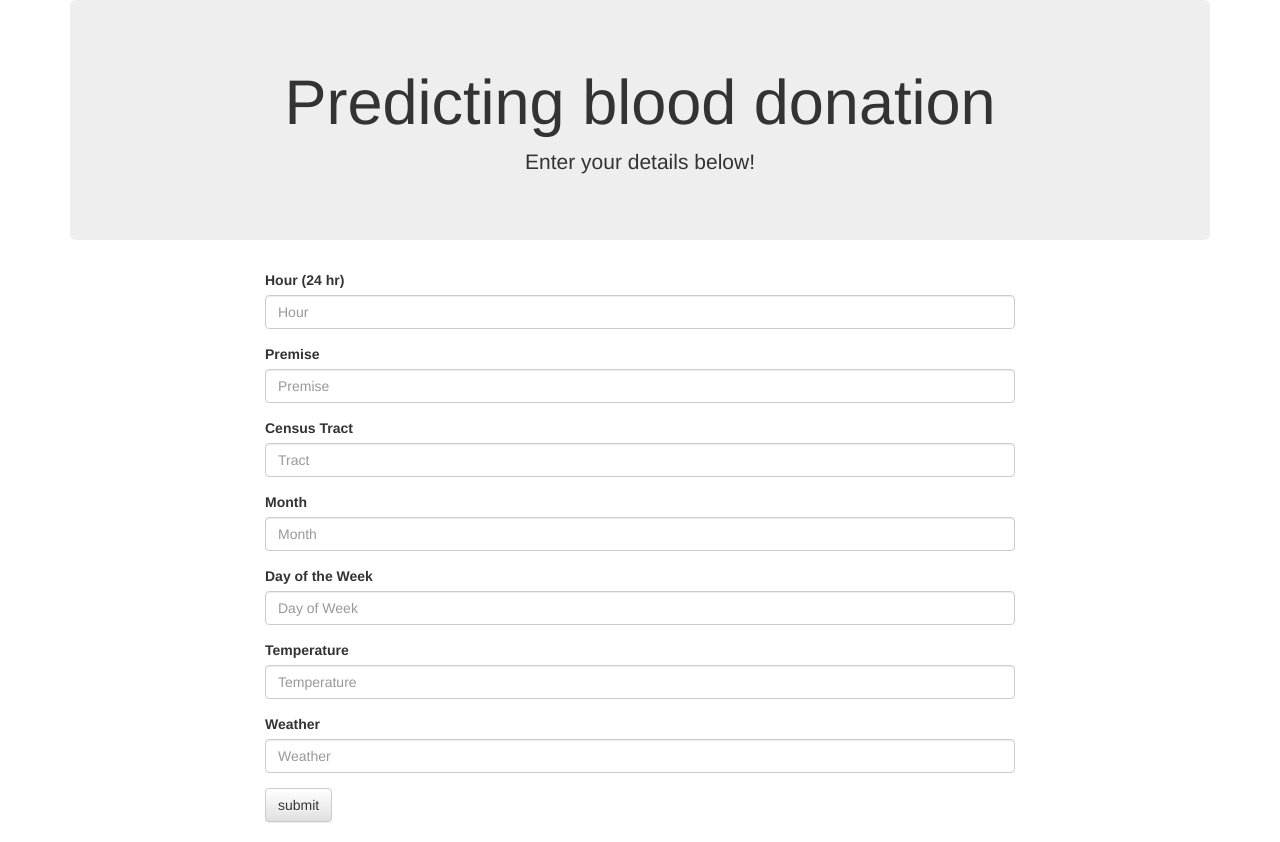
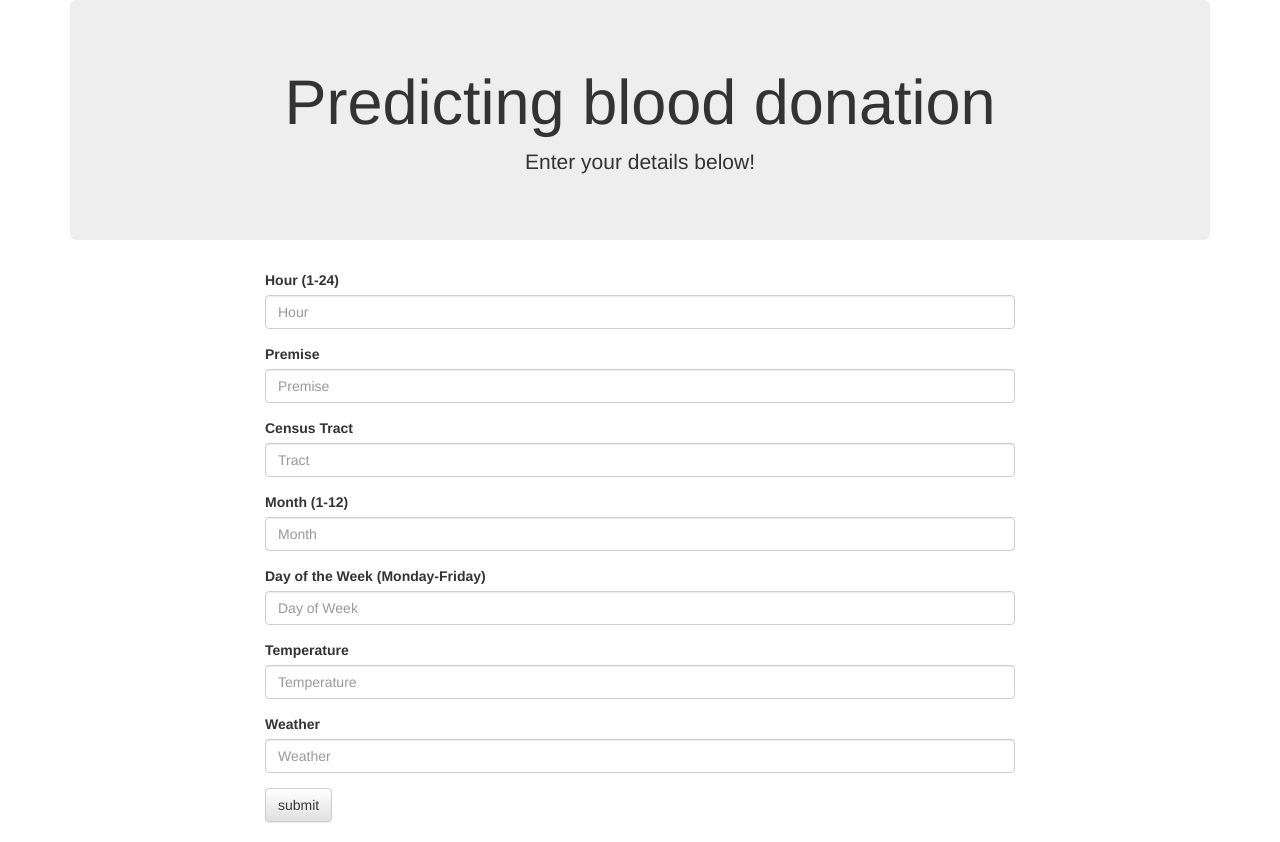
Before and after one commit to florin-vasiliu/Houston-Crime-Analysis, a Flask app: page / in a window 1280 px wide. Run offline with Flask 2, Linux system fonts and the light colour scheme; parts of the project's set-up code (start-up, migrations or seed data) failed here and were passed over; some libraries are stand-ins or nearby versions.

Commit message:
fixed html and app inputs)

```diff
--- a/webpage/app.py
+++ b/webpage/app.py
@@ -27,12 +27,12 @@ def home():
 
     if request.method == "POST":
         hour = int(request.form["hour"])
-        premise = int(request.form["premise"])
+        premise = request.form["premise"]
         tract = int(request.form["tract"])
         month = int(request.form["month"])
-        dayofweek = int(request.form["dayofweek"])
+        dayofweek = request.form["dayofweek"]
         temperature = int(request.form["temperature"])
-        weather = int(request.form["weather"])
+        weather = request.form["weather"]
 
 
         # data must be converted to df with matching feature names before predict
--- a/webpage/templates/index.html
+++ b/webpage/templates/index.html
@@ -23,7 +23,7 @@
                 <div class="col-md-offset-2 col-md-8">
                     <form method="POST" action="/" role="form", name="donationform">
                         <div class="form-group">
-                            <label>Hour (24 hr)</label>
+                            <label>Hour (1-24)</label>
                             <input type="text" class="form-control" name="hour" placeholder="Hour">
                         </div>
                         <div class="form-group">
@@ -35,11 +35,11 @@
                             <input type="text" class="form-control" name="tract" placeholder="Tract">
                         </div>
                         <div class="form-group">
-                            <label>Month</label>
+                            <label>Month (1-12)</label>
                             <input type="text" class="form-control" name="month" placeholder="Month">
                         </div>
                         <div class="form-group">
-                            <label>Day of the Week</label>
+                            <label>Day of the Week (Monday-Friday)</label>
                             <input type="text" class="form-control" name="dayofweek" placeholder="Day of Week">
                         </div>
                         <div class="form-group">
```
